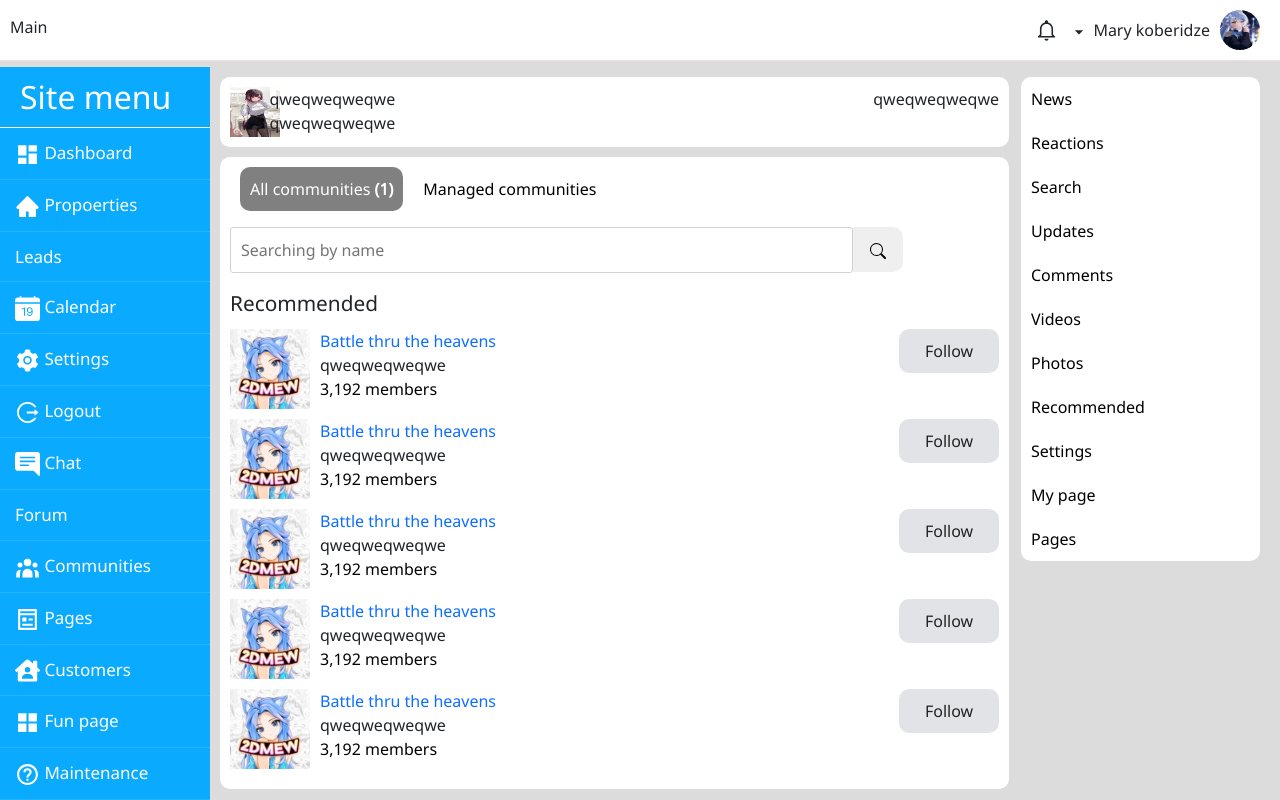
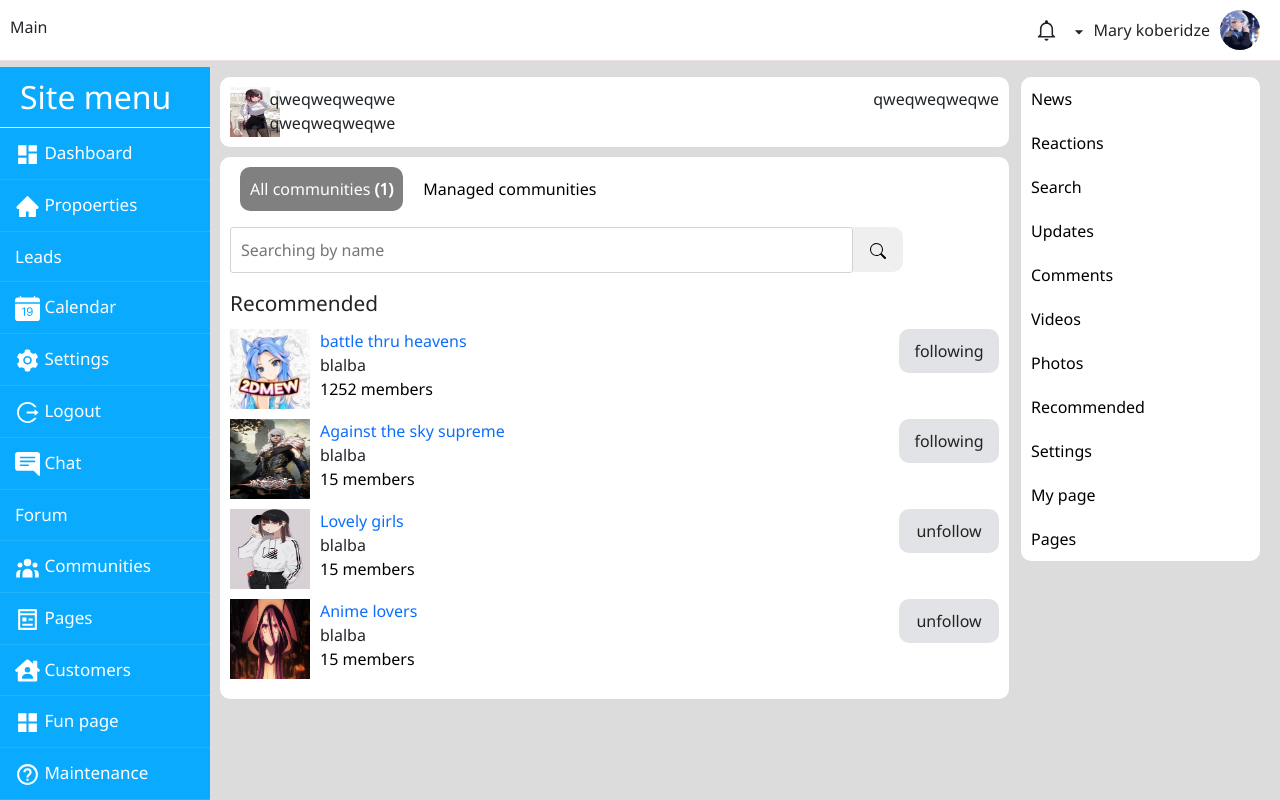
Before and after one commit to GeGuNa/React-social-networking-app, a React (Create React App) app: page /communities in a window 1280 px wide. Shown: the top 800 px of the page. Built offline with nearby package versions, Linux system fonts and the light colour scheme.

Commit message:
some changes at community

```diff
--- a/src/page/communities.js
+++ b/src/page/communities.js
@@ -1,4 +1,4 @@
-import React from 'react'
+import React, { useState } from 'react'
 import { Link, useParams, Navigate } from 'react-router-dom'
 import { Main } from './funcs.js'
 
@@ -167,6 +167,43 @@ export function Community() {
 export default function Communities() {
 
 
+const [List,setList] = useState(
+[
+{
+	name:'battle thru heavens',
+	date: '20/12/2023',
+	followers: '1252',
+	pic: '/pics/1252.jpg',
+	sta: 'following',
+	desc: 'blalba'
+},
+{
+	name:'Against the sky supreme',
+	date: '20/12/2022',
+	followers: '15',
+	pic: '/pics/117031.jpg',
+	sta: 'following',
+	desc: 'blalba'
+},
+{
+	name: 'Lovely girls',
+	date: '20/12/2022',
+	followers: '15',
+	pic: '/pics/d281cf9550d6abc5e3824f6b55e57983.jpg',
+	sta: 'unfollow',
+	desc: 'blalba'
+},
+{
+	name: 'Anime lovers',
+	date: '20/12/2022',
+	followers: '15',
+	pic: '/pics/0oRxrSt0fdw.jpg',
+	sta: 'unfollow',
+	desc: 'blalba'
+}
+]);
+
+
 return (<>
 
 <Main>
@@ -227,7 +264,12 @@ return (<>
 
 
 
-<div class="cmnt35">
+
+
+
+
+{List.map((val,index)=> (
+<div class="cmnt35" key={index}>
 
 
 
@@ -235,20 +277,20 @@ return (<>
 
 
 <div>
-<img src="pics/1252.jpg" width="80" height="80"/>
+<img src={val.pic} width="80" height="80"/>
 </div>
 
-<div class="pd2">
-<div><a href="">Battle thru the heavens</a></div>
-<div>qweqweqweqwe</div>
-<div><a href="" class="white">3,192 members</a></div>
+<div className="pd2">
+<div><a href="">{val.name}</a></div>
+<div>{val.desc}</div>
+<div><a href="" className="white">{val.followers} members</a></div>
 </div>
 
 
-<div class="right">
+<div className="right">
 
 <div>
-<div href="" class="flw">Follow</div>
+<div href="" className="flw">{val.sta}</div>
 </div>
 
 
@@ -262,154 +304,7 @@ return (<>
 </div>
 
 
-
-
-
-
-
-<div class="cmnt35">
-
-
-
-<div>
-
-
-<div>
-<img src="pics/1252.jpg" width="80" height="80"/>
-</div>
-
-<div class="pd2">
-<div><a href="">Battle thru the heavens</a></div>
-<div>qweqweqweqwe</div>
-<div><a href="" class="white">3,192 members</a></div>
-</div>
-
-
-<div class="right">
-
-<div>
-<div href="" class="flw">Follow</div>
-</div>
-
-
-
-</div>
-
-
-	</div>
-
-
-</div>
-
-
-
-<div class="cmnt35">
-
-
-
-<div>
-
-
-<div>
-<img src="pics/1252.jpg" width="80" height="80"/>
-</div>
-
-<div class="pd2">
-<div><a href="">Battle thru the heavens</a></div>
-<div>qweqweqweqwe</div>
-<div><a href="" class="white">3,192 members</a></div>
-</div>
-
-
-<div class="right">
-
-<div>
-<div href="" class="flw">Follow</div>
-</div>
-
-
-
-</div>
-
-
-	</div>
-
-
-</div>
-
-
-
-<div class="cmnt35">
-
-
-
-<div>
-
-
-<div>
-<img src="pics/1252.jpg" width="80" height="80"/>
-</div>
-
-<div class="pd2">
-<div><a href="">Battle thru the heavens</a></div>
-<div>qweqweqweqwe</div>
-<div><a href="" class="white">3,192 members</a></div>
-</div>
-
-
-<div class="right">
-
-<div>
-<div href="" class="flw">Follow</div>
-</div>
-
-
-
-</div>
-
-
-	</div>
-
-
-</div>
-
-
-<div class="cmnt35">
-
-
-
-<div>
-
-
-<div>
-<img src="pics/1252.jpg" width="80" height="80"/>
-</div>
-
-<div class="pd2">
-<div><a href="">Battle thru the heavens</a></div>
-<div>qweqweqweqwe</div>
-<div><a href="" class="white">3,192 members</a></div>
-</div>
-
-
-<div class="right">
-
-<div>
-<div href="" class="flw">Follow</div>
-</div>
-
-
-
-</div>
-
-
-	</div>
-
-
-</div>
-
-
-
+))}
 
 
 
```
